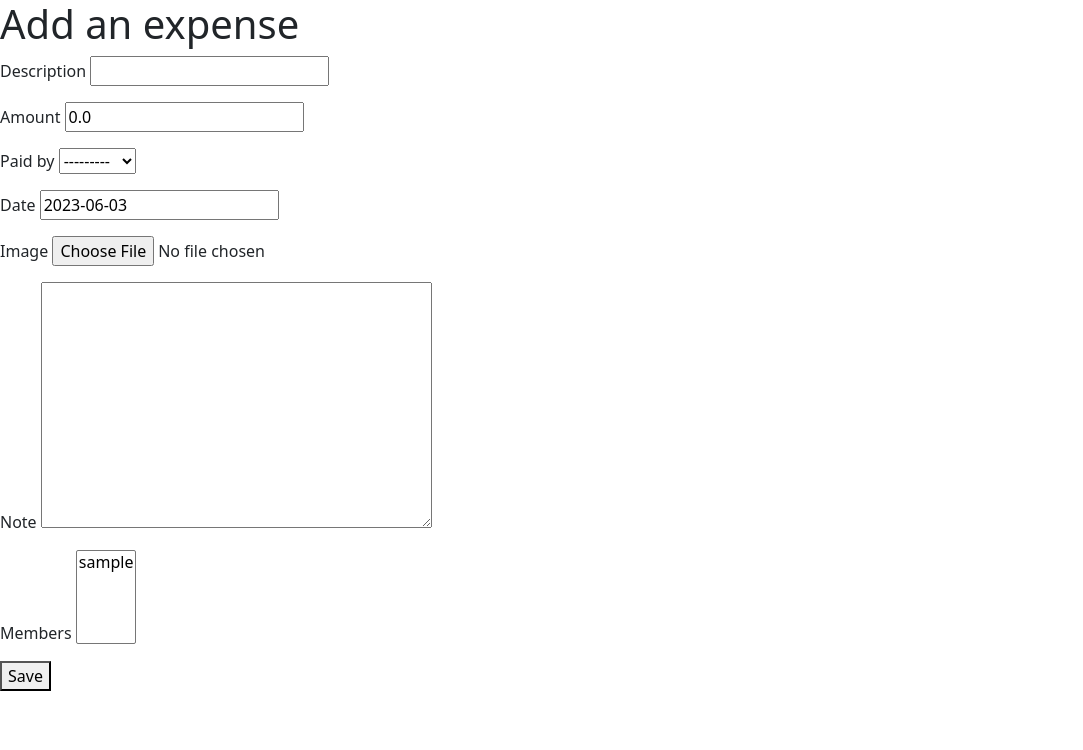
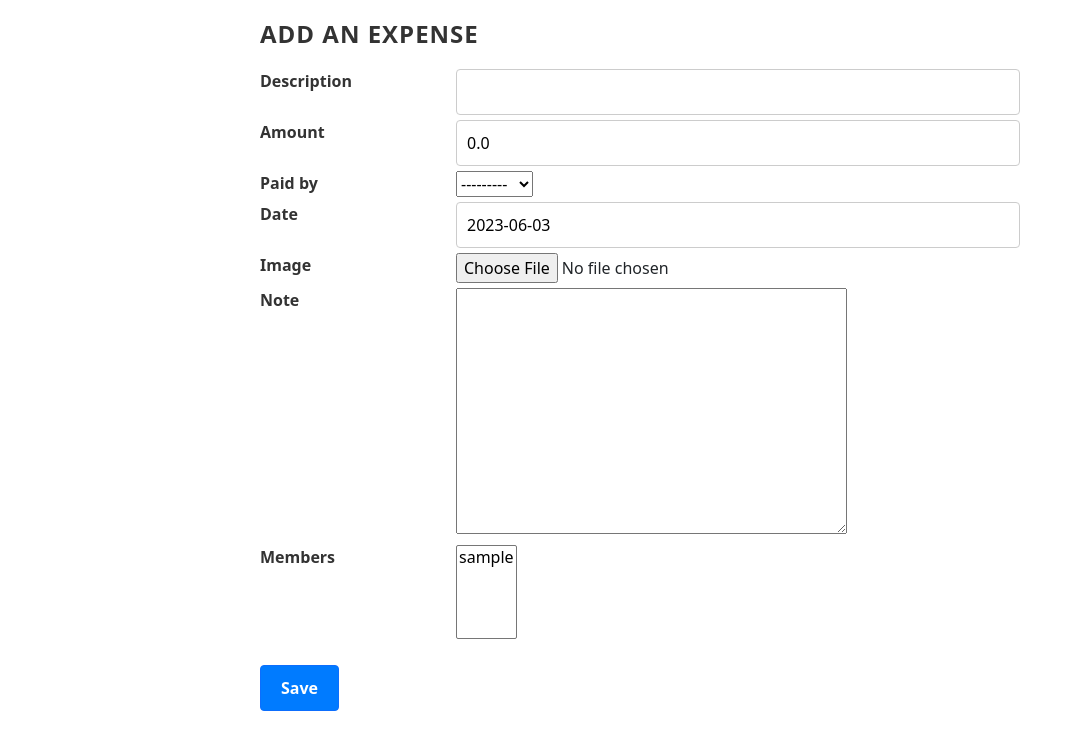
Before and after one commit to Ununennium119/Dungy, a Django app: a page that uses templates/cost/create-cost.html in a window 1280 px wide. Shown: the top 750 px of the page, without its empty margins (0-1083 px from the left). Run offline with Django 4.2, Linux system fonts and the light colour scheme; a user stored in the database is signed in; tables that the repository leaves empty hold one stand-in row (values such as "Sample post"); some libraries are stand-ins or nearby versions.

Commit message:
feat(friends): add better html and css

```diff
--- /dev/null
+++ b/static/css/cost.css
@@ -0,0 +1,55 @@
+.container {
+    max-width: 800px;
+    margin: 0 auto;
+    padding: 20px;
+}
+
+h1 {
+    font-size: 24px;
+    font-weight: bold;
+    color: #333;
+    margin-bottom: 20px;
+    text-transform: uppercase;
+    letter-spacing: 1px;
+}
+
+.form-group {
+    margin-bottom: 20px;
+}
+
+label {
+    font-weight: bold;
+    color: #333;
+    margin-bottom: 5px;
+    display: block;
+}
+
+input[type="text"],
+input[type="number"] {
+    width: 100%;
+    padding: 10px;
+    border: 1px solid #ccc;
+    border-radius: 4px;
+    font-size: 16px;
+}
+
+.error-list {
+    color: #dc3545;
+    margin-top: 5px;
+    margin-bottom: 0;
+    padding-left: 15px;
+}
+
+.btn-primary {
+    background-color: #007bff;
+    color: #fff;
+    padding: 10px 20px;
+    border-radius: 4px;
+    text-decoration: none;
+    font-weight: bold;
+    cursor: pointer;
+}
+
+.btn-primary:hover {
+    opacity: 0.8;
+}
--- a/templates/cost/create-cost.html
+++ b/templates/cost/create-cost.html
@@ -1,39 +1,40 @@
 {% extends "base.html" %}
 {% load static %}
-{% load startswith %}
+
+{% block header_refrences %}
+    <link rel="stylesheet" href="{% static 'css/cost.css' %}">
+{% endblock %}
 
 {% block title %}
-	Add an expense | Dungy
+    Add an expense | Splitwise
 {% endblock %}
 
 {% block content %}
+    <div class="container">
         <h1>Add an expense</h1>
         <form id="create-cost-form" method="post" action="{% url 'create-cost' slug=request.resolver_match.kwargs.slug %}"
-		  enctype=multipart/form-data>
+              enctype="multipart/form-data">
             {% csrf_token %}
-		<div>
+            <div class="form-group">
                 {% for field in form %}
-				<div>
-					<div>
+                    <div class="row">
+                        <div class="col-md-3">
                             <label for="{{ field.id_for_label }}">{{ field.label }}</label>
+                        </div>
+                        <div class="col-md-9">
                             {{ field }}
-						<div>
-							<ul>
+                            <ul class="error-list">
                                 {% for error in field.errors %}
                                     <li>{{ error }}</li>
                                 {% endfor %}
                             </ul>
                         </div>
                     </div>
+                {% endfor %}
             </div>
-			{% endfor %}
-			<div>
-				<div>
-					<button id="submit" type="submit">
-						Save
-					</button>
-				</div>
-			</div>
+            <div class="form-group">
+                <button id="submit" type="submit" class="btn btn-primary">Save</button>
             </div>
         </form>
+    </div>
 {% endblock %}
```
Lines whose indentation alone changed are shown as unchanged.
